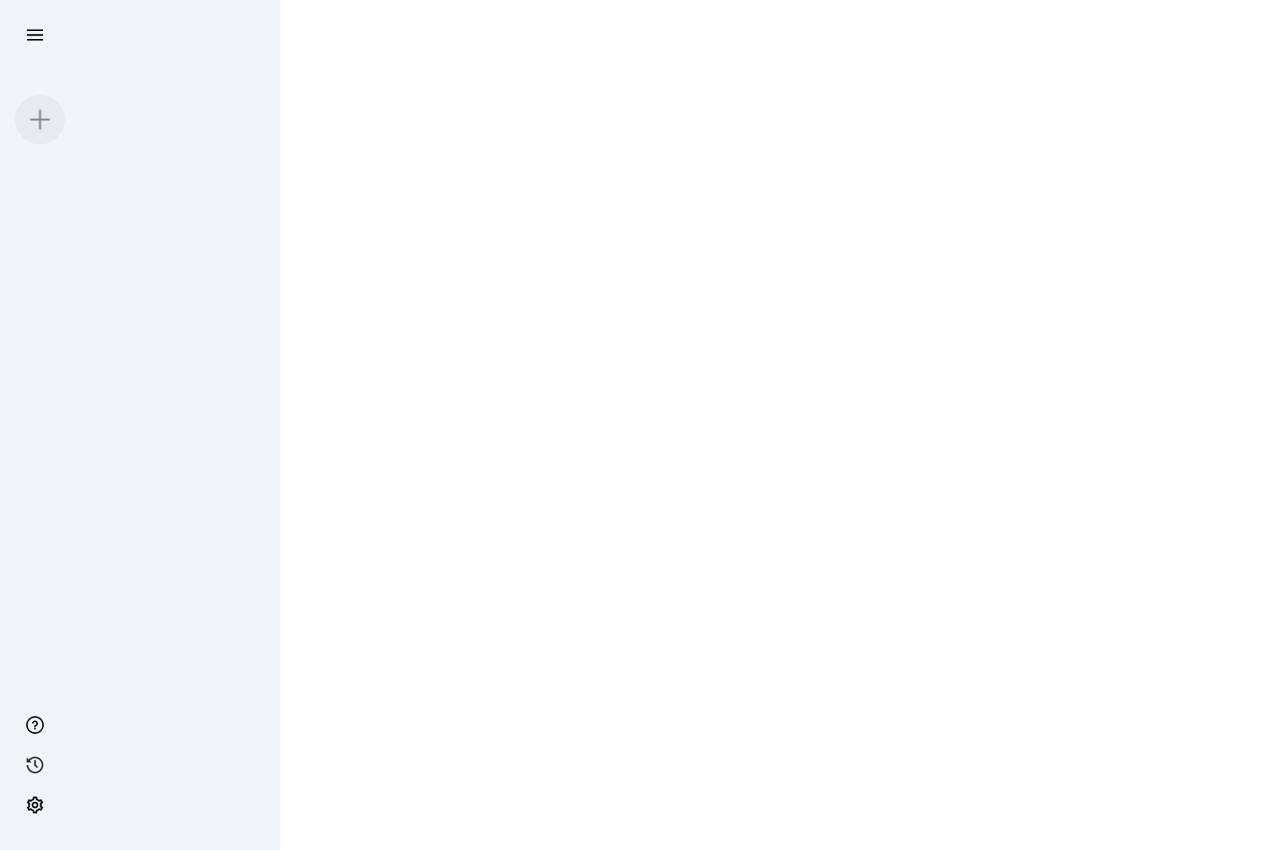
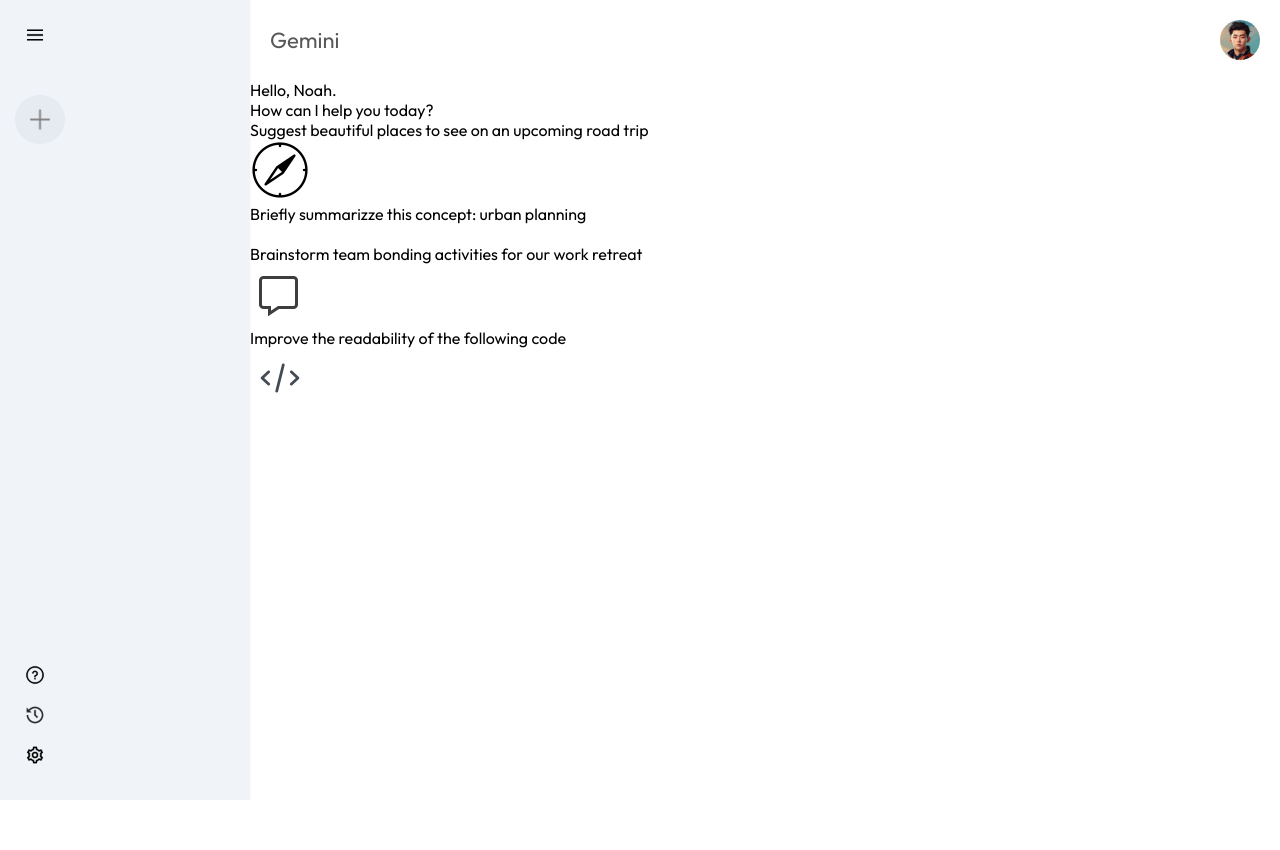
Before and after one commit to NoahMenezes/gemini-clone, a React (Vite) app: page / in a window 1280 px wide. After the commit the page ends 800 px from the top, so only its background shows below. Built offline with nearby package versions, Linux system fonts and the light colour scheme; a web font is replaced by a local one.

Commit message:
Main.jsx

```diff
--- a/src/App.jsx
+++ b/src/App.jsx
@@ -2,6 +2,7 @@
 
 import './App.css'
 import Sidebar from './components/Sidebar/Sidebar'
+import Main from './components/Main/Main'
 
 function App() {
   const [count, setCount] = useState(0)
@@ -9,6 +10,7 @@
   return (
     <>
       <Sidebar />
+      <Main />
     </>
   )
 }
--- /dev/null
+++ b/src/components/Main/Main.css
@@ -0,0 +1,19 @@
+.main{
+    flex: 1;
+    min-height: 100vh;
+    padding-bottom: 15vh;
+    position: relative;
+}
+
+.main .nav{
+    display: flex;
+    align-items: center;
+    justify-content: space-between;
+    font-size: 22px;
+    padding: 20px;
+    color: #585858;
+}
+.main .nav img{
+    width: 40px;
+    border-radius: 50%;
+}
--- /dev/null
+++ b/src/components/Main/Main.jsx
@@ -0,0 +1,40 @@
+import React from 'react'
+import './Main.css'
+import { assets } from '../../gemini-clone-assets/assets/assets'
+
+const Main = () => {
+  return (
+    <div className='main'>
+        <div className="nav">
+            <p>Gemini</p>
+            <img src={assets.user_icon} alt="" />
+        </div>
+        <div className="main-container">
+            <div className="greet">
+                <p><span>Hello, Noah.</span></p>
+                <p>How can I help you today?</p>
+            </div>
+            <div className="cards">
+                <div className="card">
+                    <p>Suggest beautiful places to see on an upcoming road trip </p>
+                    <img src={assets.compass_icon} alt="" />
+                </div>
+                <div className="card">
+                    <p>Briefly summarizze this concept: urban planning</p>
+                    <img src={assets._icon} alt="" />
+                </div>
+                <div className="card">
+                    <p>Brainstorm team bonding activities for our work retreat</p>
+                    <img src={assets.message_icon} alt="" />
+                </div>
+                <div className="card">
+                    <p>Improve the readability of the following code</p>
+                    <img src={assets.code_icon} alt="" />
+                </div>
+            </div>
+        </div>
+    </div>
+  )
+}
+
+export default Main
--- a/src/index.css
+++ b/src/index.css
@@ -4,6 +4,8 @@
 *{
   padding: 0;
   margin: 0;
+  box-sizing: border-box;
+  font-family: Outfit;
 }
 #root{
   min-height: 100vh;
```
